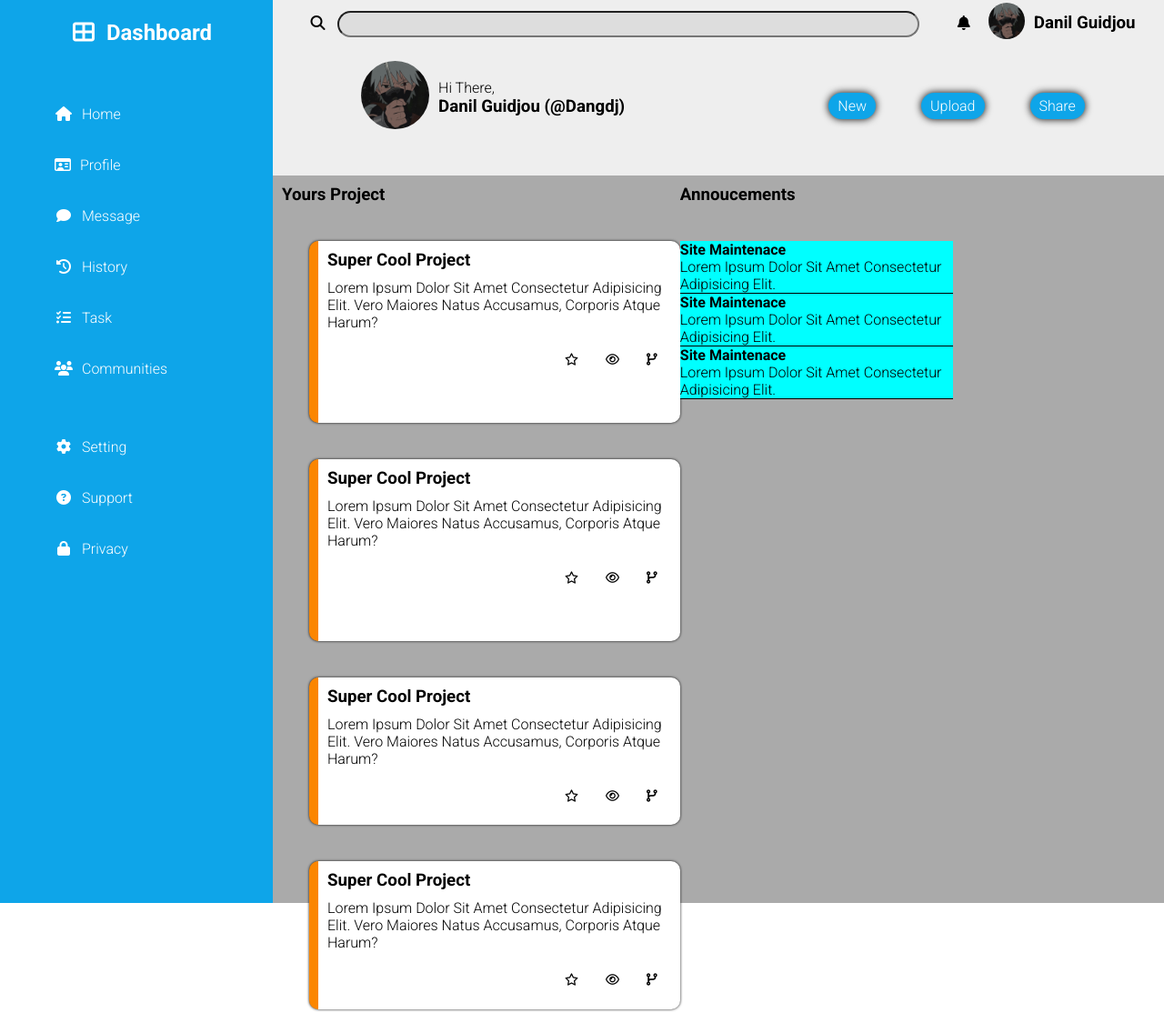
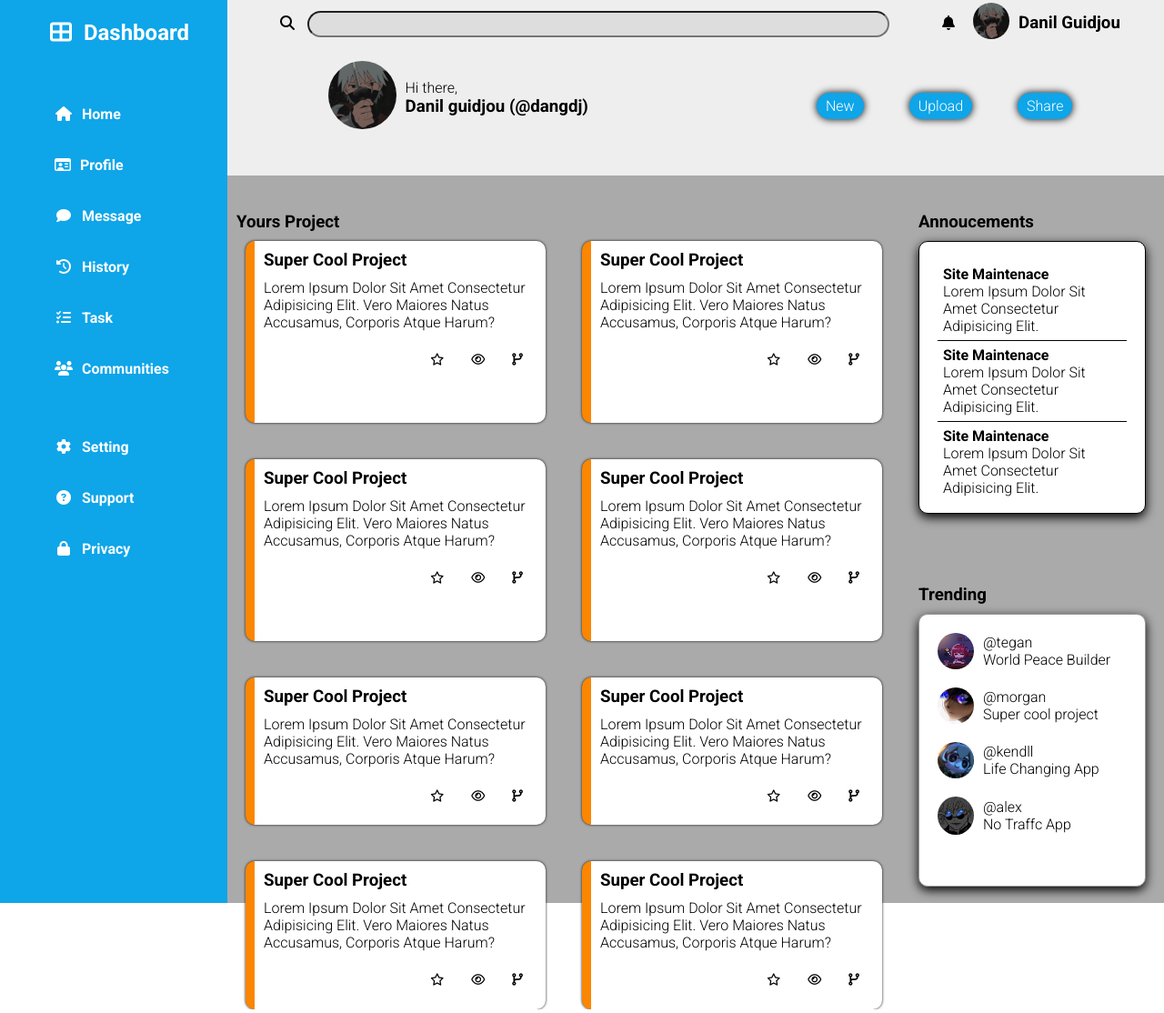
Before and after one commit to D4NIL122IQ/TOP-Admin-Dashboard, a plain HTML site: page index.html in a window 1280 px wide. Shown: the part 7-1121 px from the top of the page at 91% size. Drawn offline with Linux system fonts and the light colour scheme.

Commit message:
FixMenuGrid

```diff
--- a/index.html
+++ b/index.html
@@ -13,17 +13,17 @@
          <div class="side-bar">
               <h2><i class="fa fa-th-large fa-fw" aria-hidden="true"></i>Dashboard</h2>
               <div class="util">
-              <a href="#"><i class="fa fa-home fa-fw" aria-hidden="true"></i>home</a>
-              <a href="#"><i class="fa-regular fa-id-card" aria-hidden="true"></i></i>profile</a>
-              <a href="#"><i class="fa fa-comment fa-fw" aria-hidden="true"></i>message</a>
-              <a href="#"><i class="fa fa-history fa-fw" aria-hidden="true"></i>history</a>
-              <a href="#"><i class="fa fa-tasks fa-fw" aria-hidden="true"></i>task</a>
-              <a href="#"><i class="fa fa-users fa-fw" aria-hidden="true"></i>Communities</a>
+              <a href="#"><i class="fa fa-home fa-fw" aria-hidden="true"></i><strong>home</strong></a>
+              <a href="#"><i class="fa-regular fa-id-card" aria-hidden="true"></i></i><strong>profile</strong></a>
+              <a href="#"><i class="fa fa-comment fa-fw" aria-hidden="true"></i><strong>message</strong></a>
+              <a href="#"><i class="fa fa-history fa-fw" aria-hidden="true"></i><strong>history</strong></a>
+              <a href="#"><i class="fa fa-tasks fa-fw" aria-hidden="true"></i><strong>task</strong></a>
+              <a href="#"><i class="fa fa-users fa-fw" aria-hidden="true"></i><strong>Communities</strong></a>
             </div>
             <div class="util">
-                <a href="#"><i class="fa fa-cog fa-fw" aria-hidden="true"></i>setting</a>
-                <a href="#"><i class="fa fa-question-circle fa-fw" aria-hidden="true"></i>support</a>
-                <a href="#"><i class="fa fa-lock fa-fw" aria-hidden="true"></i>privacy</a>
+                <a href="#"><i class="fa fa-cog fa-fw" aria-hidden="true"></i><strong>setting</strong></a>
+                <a href="#"><i class="fa fa-question-circle fa-fw" aria-hidden="true"></i><strong>support</strong></a>
+                <a href="#"><i class="fa fa-lock fa-fw" aria-hidden="true"></i><strong>privacy</strong></a>
             </div>
     </div>
 
@@ -114,6 +114,24 @@
                     <button><i class="fas fa-code-branch"></i></button>
                 </div>
             </div>
+            <div class="card">
+                <div class="title"><H3>super cool project</H3></div>
+                <div class="text"><p>Lorem ipsum dolor sit amet consectetur adipisicing elit. Vero maiores natus accusamus, corporis atque harum? </p></div>
+                <div class="icon">
+                    <button><i class="fa-regular fa-star"></i></button>
+                    <button><i class="fa-regular fa-eye"></i></button>
+                    <button><i class="fas fa-code-branch"></i></button>
+                </div>
+            </div>
+            <div class="card">
+                <div class="title"><H3>super cool project</H3></div>
+                <div class="text"><p>Lorem ipsum dolor sit amet consectetur adipisicing elit. Vero maiores natus accusamus, corporis atque harum? </p></div>
+                <div class="icon">
+                    <button><i class="fa-regular fa-star"></i></button>
+                    <button><i class="fa-regular fa-eye"></i></button>
+                    <button><i class="fas fa-code-branch"></i></button>
+                </div>
+            </div>
         </div>
     </div>
         <div class="anno">
@@ -127,7 +145,7 @@
                 <strong>Site maintenace</strong>
                 <p>Lorem ipsum dolor sit amet consectetur adipisicing elit.</p>
             </div>
-            <div class="text-anno">
+            <div class="text-anno " id="last">
                 <strong>Site maintenace</strong>
                 <p>Lorem ipsum dolor sit amet consectetur adipisicing elit.</p>
             </div>
--- a/style.css
+++ b/style.css
@@ -9,7 +9,7 @@
 .view{
     width: 100vw;
     display:grid;
-    grid-template-columns: 300px repeat(3,1fr);
+    grid-template-columns: 250px repeat(3,1fr);
     grid-template-rows: repeat(1,200px) repeat(4,200px);
     font-family: "Roboto", sans-serif;
     font-weight: 300;
@@ -87,6 +87,9 @@ input{
     align-items: stretch;
     justify-content: space-around;
 }
+.information{
+    text-transform: none;
+}
 .hi{
     margin-top: 30px;
 }
@@ -114,23 +117,25 @@ input{
     grid-row-start: 2;
     grid-row-end:6;
     padding: 10px;
+    gap: 40px;
+    display: grid;
+    grid-template-columns: repeat(1,minmax(400,1fr)) 100px;
+    grid-template-rows: repeat(2,400px);
+    /* grid-template: auto 1fr / 2fr minmax(300px, 1fr); */
 }
-
-.board{
-    display: grid;
-    grid-template: auto 1fr / 2fr minmax(300px, 1fr);
+.project , .anno {
+    margin-top: 30px;
 }
-
 .card-container{
     grid-column-start: 1;
-    grid-column-end: 2;
+    grid-column-end: 1;
     grid-row-start: 1;
     display: grid;
-    grid-template-columns: repeat(auto-fit , minmax(200px,1fr));
+    grid-template-columns: repeat(auto-fit , minmax(250px,1fr));
     grid-template-rows: repeat(2,200px);
     gap: 40px;
-    margin-top: 40px;
-    margin-left: 30px;
+    margin-left: 10px;
+    margin-top: 10px;
 }
 
 .card{
@@ -139,9 +144,7 @@ input{
     box-shadow: 0px 0px 3px 0px #0c0c0c;
     border-left: #fb8600 solid 10px;
 }
-.card:hover{
-    box-shadow: 0px 0px 10px 0px #0c0c0c;
-}
+
 .text , .title{
     margin:10px;
 }
@@ -159,27 +162,36 @@ button:hover{
     zoom: 1.1;
 }
 
-
 .annoucements{
-    grid-column-start: 4;
-    grid-column-end: 4;
+    grid-column-start: 2;
     grid-row-start: 1;
-    grid-row-end: 1;
-    background-color: aqua;
-    /* width: 300px; */
-
-    margin-top: 40px;
-
+    background-color: white;
+    margin-top: 10px;
+    border: 1px solid black;
+    border-radius: 10px;
+    padding: 20px;
+    height: 300px;
+    width: 250px;
+    margin-right: 10px;
+    box-shadow: 0px 4px 12px black;
 }
 
+.text-anno{
+    padding: 6px;
+}
+#last{
+    border-bottom: none;
+}
 .text-anno{
     border-bottom: 1px solid black;
 }
 
+
 .trending{
-    grid-column-start: 3;
-    grid-column-end: 3;
+    grid-column-start: 2;
+    grid-column-end: 2;
     grid-row-start: 2;
+    grid-row-end: 2;
 }
 
 .profil-add{
@@ -187,9 +199,17 @@ button:hover{
     background-color: #fff;
     padding: 10px;
     border-radius: 10px;
+    box-shadow: 0px 4px 12px black;
+    height: 300px;
+    width: 250px;
+    margin-top: 10px;
+    margin-right: 10px;
 }
 .pers{
     display: flex;
     align-items: center;
     text-transform: none;
 }
+.profil-add:hover , .annoucements:hover,.card:hover{
+    box-shadow: 0px 4px 20px black;
+}
```
